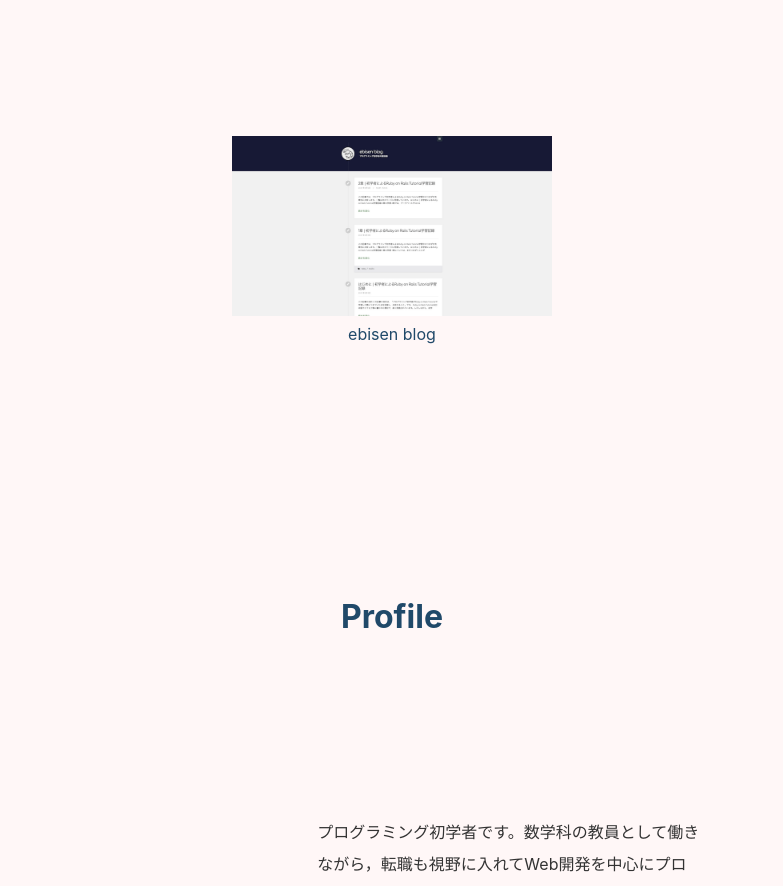
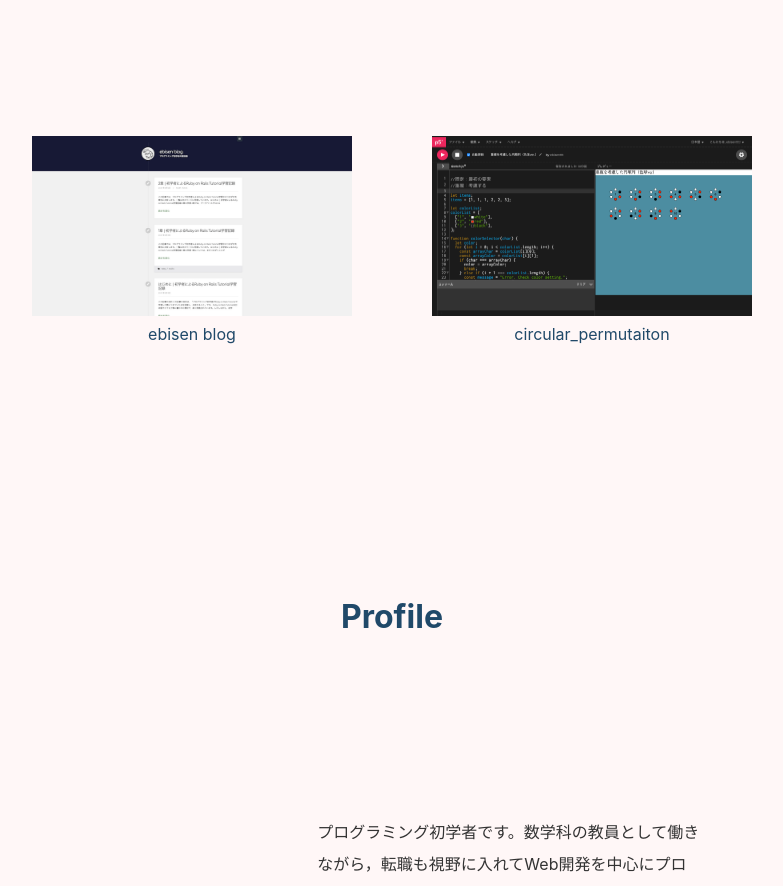
Before and after one commit to ebisenttt/portfolio_react, a React (Create React App) app: page / in a window 1280 px wide. Shown: the part 880-1766 px from the top of the page, without its empty margins (248-1031 px from the left). Built offline with nearby package versions, Linux system fonts and the light colour scheme; no server answers; what aws-amplify would draw is missing.

Commit message:
[ADD] cercular_permutation

```diff
--- a/src/App.scss
+++ b/src/App.scss
@@ -1,4 +1,4 @@
-@import "./styles/variables";
+@import './styles/variables';
 
 #hero {
 	width: 100%;
@@ -19,9 +19,10 @@
 }
 
 .works-container {
+	width: 100%;
 	margin: 24px;
 	display: flex;
-  justify-content: center;
+	justify-content: space-between;
 	.work {
 		width: 320px;
 		max-width: 50vw;
--- a/src/App.tsx
+++ b/src/App.tsx
@@ -13,6 +13,7 @@ import emailjs from 'emailjs-com';
 import Footer from './component/footer/Footer';
 import TransitionsModal from 'component/modal';
 import img_ebisen_blog from './image/works/ebisen_blog.png';
+import img_p5js from "./image/works/p5js.png";
 import SkillImg from './image/skills';
 
 const Hero = () => (
@@ -28,7 +29,8 @@ const Hero = () => (
 const Works = () => {
   type WorkPropsType = React.ComponentProps<typeof Work>;
   const workList: Array<WorkPropsType> = [
-    { title: "ebisen blog", img: img_ebisen_blog, src: "https://ebisenttt.github.io/blog/" }
+    { title: "ebisen blog", img: img_ebisen_blog, src: "https://ebisenttt.github.io/blog/" },
+    { title: "circular_permutaiton", img: img_p5js, src: "https://editor.p5js.org/ebisenttt/collections/g4mGulDBY"},
   ]
   return (
     <Section id="works" title="Works">
--- a/src/component/work/Work.tsx
+++ b/src/component/work/Work.tsx
@@ -6,13 +6,17 @@ type Props = {
   src: string
 }
 
-const Work = (props: Props) => (
+const Work = (props: Props) => {
+  const width = 320, height = 180;
+
+  return (
     <div className="work">
       <a href={props.src}>
-      <img className="work-img" src={props.img} alt={props.title} />
+        <img className="work-img" src={props.img} alt={props.title} width={width} height={height}/>
         <p className="work-title">{props.title}</p>
       </a>
     </div>
   )
+}
 
 export default Work;
```
Also changed, not shown: src/index.js (+4 -7 lines), src/image/works/p5js.png (added), 1 other file (tests, documents, lock files or other folders). Lines whose indentation alone changed are shown as unchanged.
